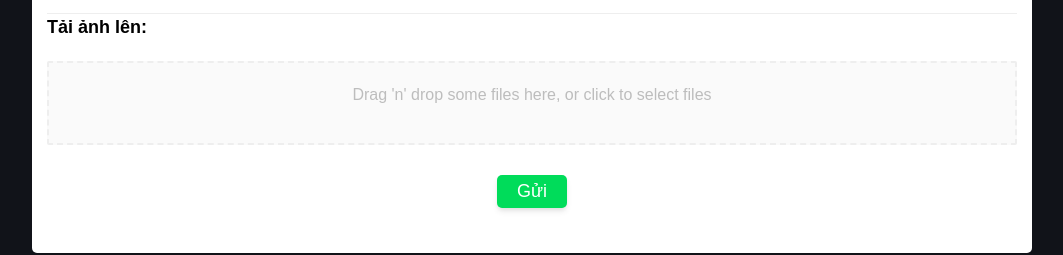
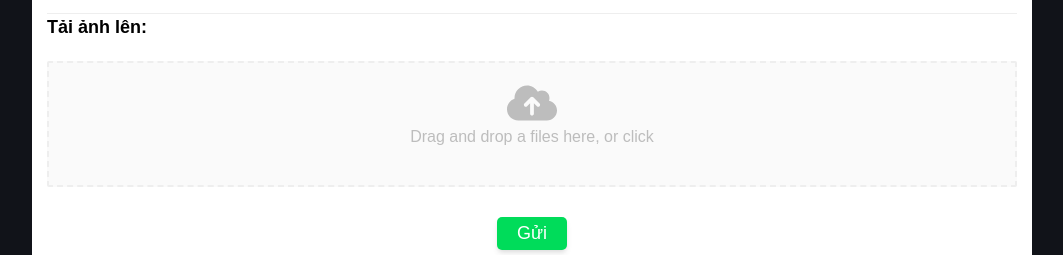
Before and after one commit to daigiatrung2004/phjmdinh_v3, a React (Create React App) app: page / in a window 1280 px wide. Shown: the part 336-591 px from the top of the page, without its empty margins (108-1171 px from the left). Built offline with nearby package versions, Linux system fonts and the light colour scheme; a web font is replaced by a local one.

Commit message:
commit custom dropify

```diff
--- a/src/components/Dropify/Dropify.js
+++ b/src/components/Dropify/Dropify.js
@@ -1,5 +1,7 @@
+import { FontAwesomeIcon } from '@fortawesome/react-fontawesome';
 import * as $ from './Styles';
 import { useDropzone } from 'react-dropzone';
+import { faCloudArrowUp } from '@fortawesome/free-solid-svg-icons';
 
 function Dropify({ children, title }) {
 	const { acceptedFiles, getRootProps, getInputProps } = useDropzone();
@@ -8,7 +10,15 @@ function Dropify({ children, title }) {
 			{title && <$.Title>{title}</$.Title>}
 			<$.DropZone {...getRootProps({ className: 'dropzone' })}>
 				<input {...getInputProps()} />
-				<p>{children}</p>
+				<$.TitleUpload>
+					<div>
+						<FontAwesomeIcon
+							icon={faCloudArrowUp}
+							style={{ fontSize: '4rem' }}
+						/>
+					</div>
+					<p>{children}</p>
+				</$.TitleUpload>
 			</$.DropZone>
 		</>
 	);
--- a/src/components/Dropify/Styles.js
+++ b/src/components/Dropify/Styles.js
@@ -21,8 +21,19 @@ export const DropZone = styled.div`
 	&:focus {
 		border-color: var(--primary);
 	}
+
+	&:focus svg {
+		color: var(--primary);
+	}
 `;
 
 export const Title = styled.h3`
 	margin-bottom: 2rem;
 `;
+
+export const TitleUpload = styled.div`
+	display: flex;
+	align-items: center;
+	justify-content: center;
+	flex-direction: column;
+`;
--- a/src/pages/TestPopUp/testpopup3.js
+++ b/src/pages/TestPopUp/testpopup3.js
@@ -20,7 +20,7 @@ function TestPopUp3() {
 				<ToggleList subListItems={list}>Vấn đề hội viên</ToggleList>
 				<ToggleList subListItems={list}>Vấn đề hội viên</ToggleList>
 				<ToggleList subListItems={list}>Vấn đề hội viên</ToggleList>
-				<Dropify title={'Tải ảnh lên:'}>Drag 'n' drop some files here, or click to select files</Dropify>
+				<Dropify title={'Tải ảnh lên:'}>Drag and drop a files here, or click</Dropify>
 			</Form>
 		</>
 	);
```
